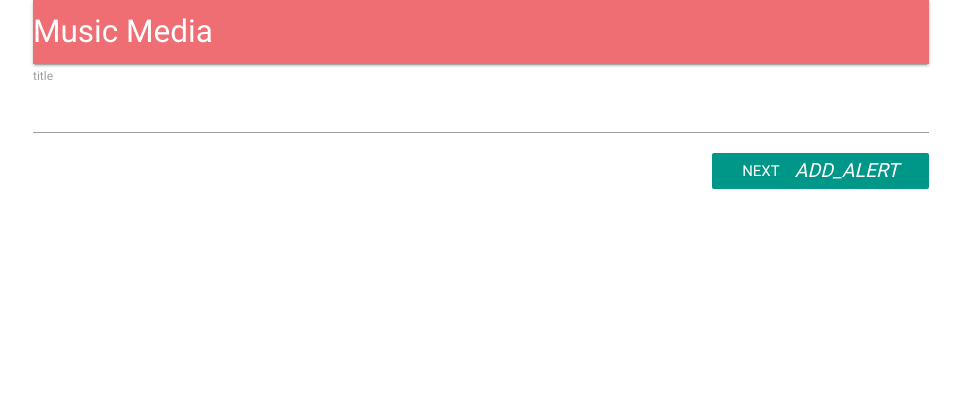
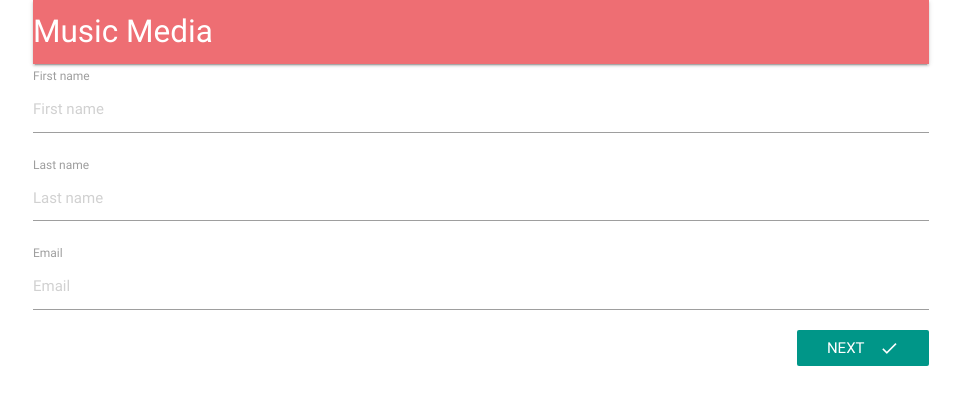
Before and after one commit to musicmediawebapp/MusicMediaWebApp, a React (Create React App) app in the folder client/: page /workflow in a window 1280 px wide. Shown: the top 404 px of the page, without its empty margins (159-1120 px from the left). Built offline with nearby package versions, Linux system fonts and the light colour scheme; no server answers.

Commit message:
Added CDN for materialize icons, cleaned up RenderFields and added more Fields to FormFirstPage

```diff
--- a/client/public/index.html
+++ b/client/public/index.html
@@ -10,6 +10,7 @@
     -->
     <link rel="manifest" href="%PUBLIC_URL%/manifest.json">
     <link rel="shortcut icon" href="%PUBLIC_URL%/favicon.ico">
+    <link href="https://fonts.googleapis.com/icon?family=Material+Icons" rel="stylesheet">
     <!--
       Notice the use of %PUBLIC_URL% in the tags above.
       It will be replaced with the URL of the `public` folder during the build.
--- a/client/src/components/setup/FormFirstPage.js
+++ b/client/src/components/setup/FormFirstPage.js
@@ -6,7 +6,9 @@ class FormFirstPage extends Component {
     renderFields() {
         return (
             <div>
-                <Field type="text" label="title" name="firstPageTitle" component={RenderField} />
+                <Field type="text" label="First name" name="firstName" component={RenderField} />
+                <Field type="text" label="Last name" name="lastName" component={RenderField} />
+                <Field type="text" label="Email" name="email" component={RenderField} />
             </div>
         );
     }
@@ -19,7 +21,7 @@ class FormFirstPage extends Component {
                     {this.renderFields()}
                     <button className="teal btn-flat right white-text" type="submit">
                         Next
-                        <i className="material-icons right">add_alert</i>
+                        <i className="material-icons right">done</i>
                     </button>
                 </form>
             </div>
--- a/client/src/components/setup/RenderField.js
+++ b/client/src/components/setup/RenderField.js
@@ -1,13 +1,15 @@
 import React from 'react';
 
-// This is rendered by <Field /> so it comes with passed in props
+// This is rendered by <Field /> so redux-form will pass in default props
 // Give the props.input object to our <input /> element. That way it can behave as redux form expects it to.
-export default ({ input, label, meta }) => {
+var RenderField = ({ input, label, type, meta: { error, touched } }) => {
     return (
         <div>
             <label>{label}</label>
-            <input {...input} />
-            {meta.error}
+            <input {...input} placeholder={label} type={type} />
+            {touched && error}
         </div>
     );
 };
+
+export default RenderField;
```
